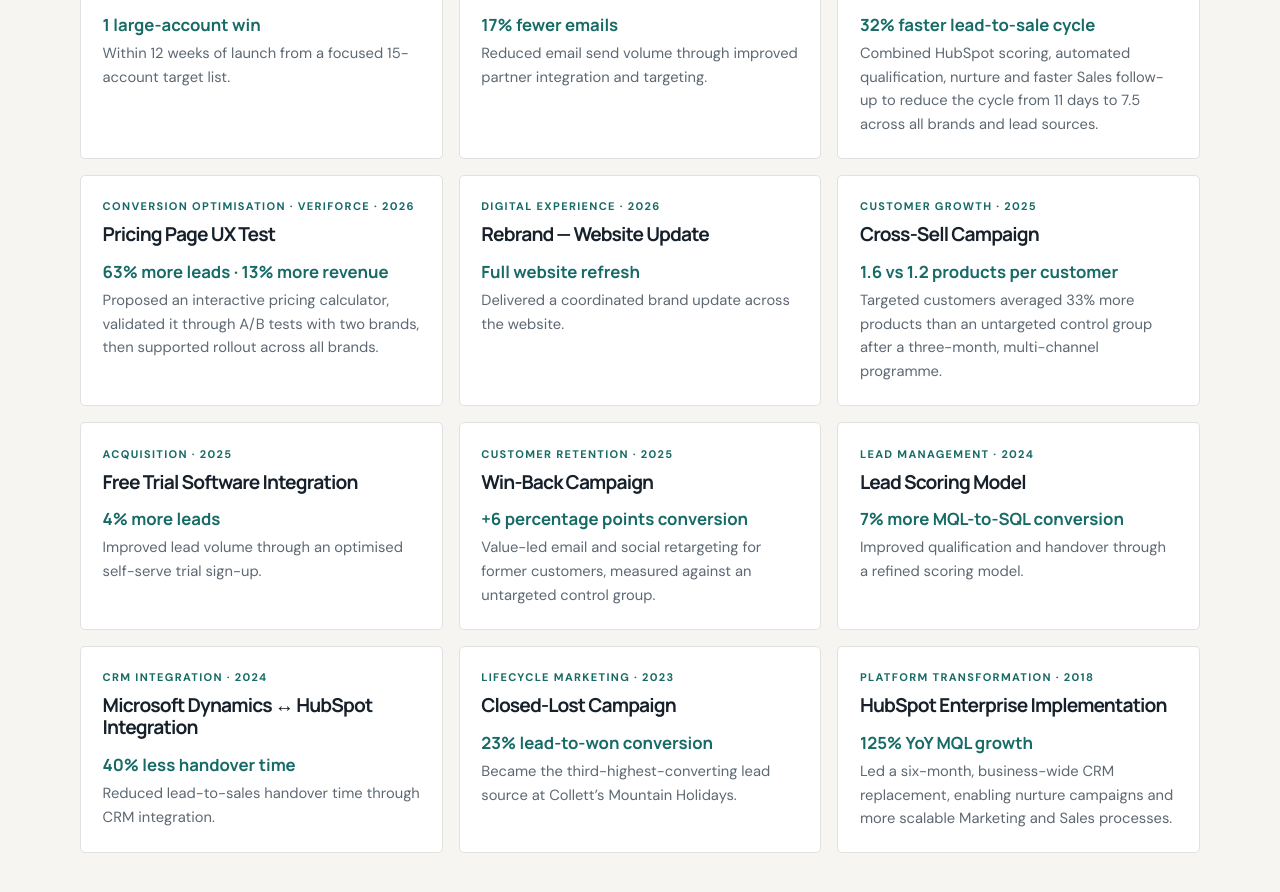
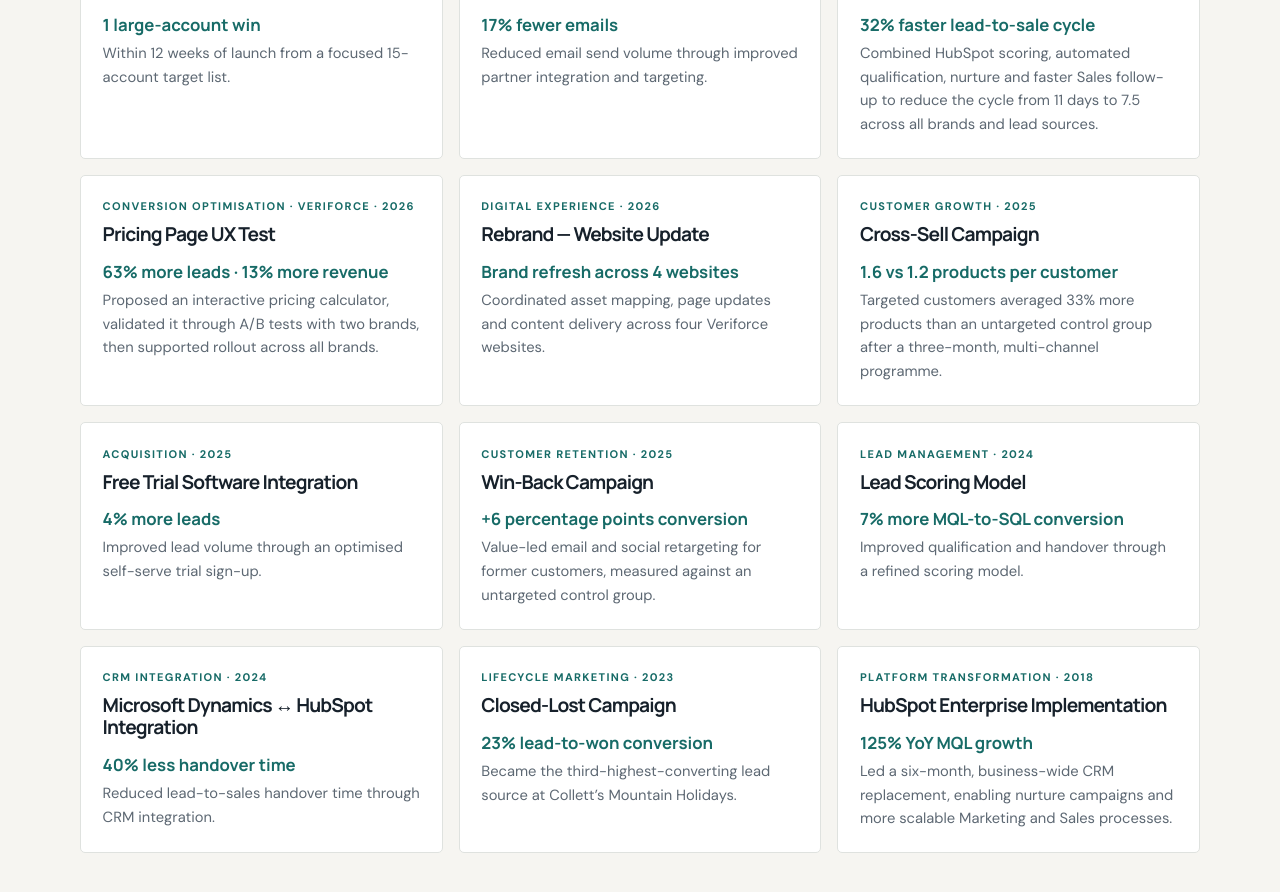
Before and after one commit to georgefwmurray/Marketing-Operations-Control-Centre, a Jekyll site: the page built from Campaign-Commercial-Projects.md, in a window 1280 px wide and 900 px high, scrolled down 1522 px. Shown: the top 892 px of the window. Built offline with Jekyll 4.4.1, drawn with Linux system fonts in a browser that asks for light colours.

Commit message:
PR4: align Rebrand project card with evidenced delivery scope

```diff
--- a/Campaign-Commercial-Projects.md
+++ b/Campaign-Commercial-Projects.md
@@ -37,7 +37,7 @@ description: "Selected campaign, sales and platform projects across marketing au
     <article class="project-card"><span class="project-category">Lifecycle marketing · 2026</span><h3><a href="/projects/insurance-partner-integration/">Insurance Partner Integration</a></h3><strong>17% fewer emails</strong><p>Reduced email send volume through improved partner integration and targeting.</p></article>
     <article class="project-card"><span class="project-category">Lead acceleration · Veriforce · 2026</span><h3><a href="/projects/mql-acceleration/">MQL Acceleration Programme</a></h3><strong>32% faster lead-to-sale cycle</strong><p>Combined HubSpot scoring, automated qualification, nurture and faster Sales follow-up to reduce the cycle from 11 days to 7.5 across all brands and lead sources.</p></article>
     <article class="project-card"><span class="project-category">Conversion optimisation · Veriforce · 2026</span><h3><a href="/projects/pricing-page-ux-test/">Pricing Page UX Test</a></h3><strong>63% more leads · 13% more revenue</strong><p>Proposed an interactive pricing calculator, validated it through A/B tests with two brands, then supported rollout across all brands.</p></article>
-    <article class="project-card"><span class="project-category">Digital experience · 2026</span><h3><a href="/projects/rebrand-website-update/">Rebrand — Website Update</a></h3><strong>Full website refresh</strong><p>Delivered a coordinated brand update across the website.</p></article>
+    <article class="project-card"><span class="project-category">Digital experience · 2026</span><h3><a href="/projects/rebrand-website-update/">Rebrand — Website Update</a></h3><strong>Brand refresh across 4 websites</strong><p>Coordinated asset mapping, page updates and content delivery across four Veriforce websites.</p></article>
     <article class="project-card"><span class="project-category">Customer growth · 2025</span><h3><a href="/projects/cross-sell-campaign/">Cross-Sell Campaign</a></h3><strong>1.6 vs 1.2 products per customer</strong><p>Targeted customers averaged 33% more products than an untargeted control group after a three-month, multi-channel programme.</p></article>
     <article class="project-card"><span class="project-category">Acquisition · 2025</span><h3><a href="/projects/free-trial-software-integration/">Free Trial Software Integration</a></h3><strong>4% more leads</strong><p>Improved lead volume through an optimised self-serve trial sign-up.</p></article>
     <article class="project-card"><span class="project-category">Customer retention · 2025</span><h3><a href="/projects/win-back-campaign/">Win-Back Campaign</a></h3><strong>+6 percentage points conversion</strong><p>Value-led email and social retargeting for former customers, measured against an untargeted control group.</p></article>
```
